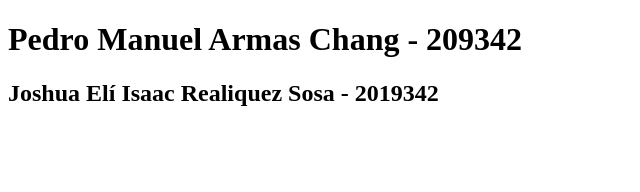
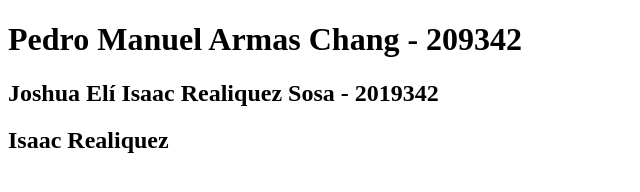
Before and after one commit to jrealiquez-2019342/ejercicios, a plain HTML site: page index.html in a window 1280 px wide. Shown: the whole page, without its empty margins (0-640 px from the left). Drawn offline with Linux system fonts and the light colour scheme.

```diff
--- a/index.html
+++ b/index.html
@@ -8,5 +8,6 @@
 <body>
     <h1>Pedro Manuel Armas Chang - 209342</h1>
     <h2>Joshua Elí Isaac Realiquez Sosa - 2019342 </h2>
+    <h2>Isaac Realiquez</h2>
 </body>
 </html>
```
Also changed, not shown: style.css (added).
